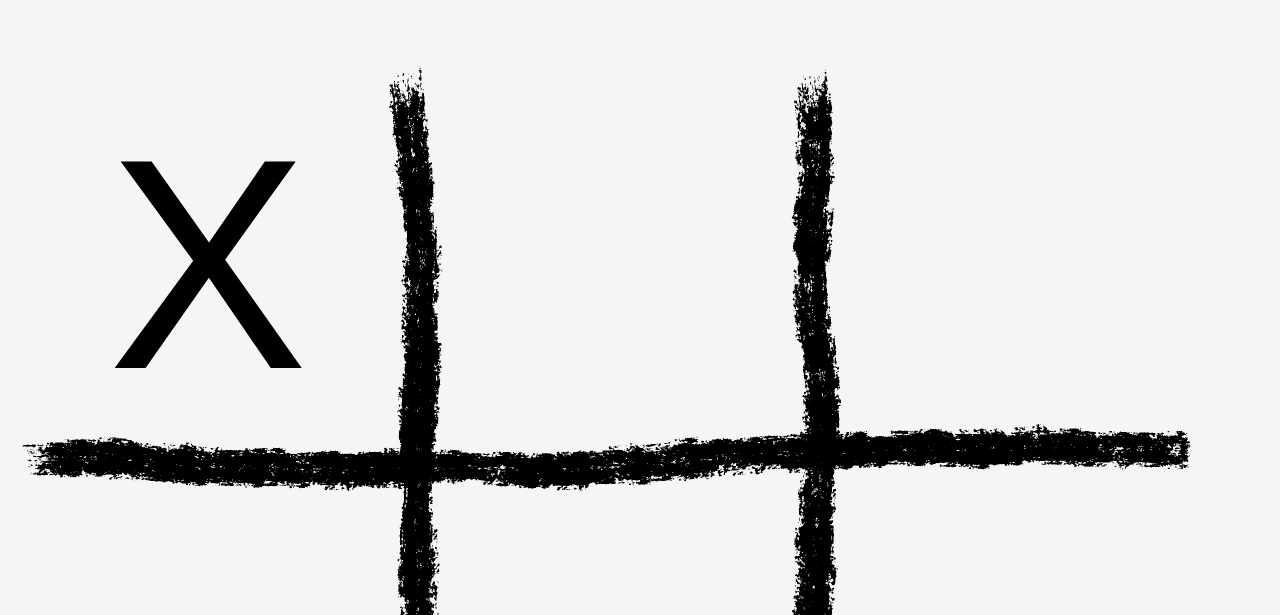
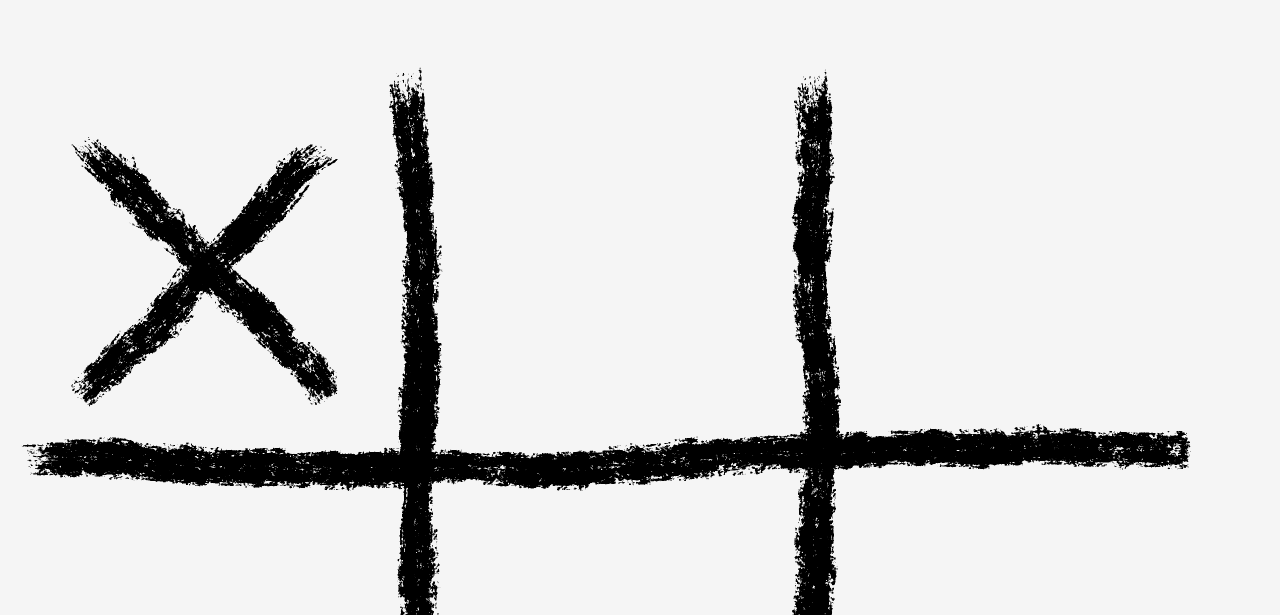
Before and after one commit to RobertLRollins/tic-tac-toe, a plain HTML site: page index.html in a window 1280 px wide. Both pictures are taken after a click on the button 208 px from the left and 449 px from the top of the page. Shown: the part 185-800 px from the top of the page. Drawn offline with Linux system fonts and the light colour scheme.

Commit message:
Add token images

```diff
--- a/style.css
+++ b/style.css
@@ -29,6 +29,12 @@
     background-color: transparent;
 }
 
+.cell img {
+    background: transparent;
+    width: 300px;
+    height: 300px;
+}
+
 .resetButton button {
     font-size: 50px;
     cursor: pointer;
--- a/ttt.js
+++ b/ttt.js
@@ -251,6 +251,24 @@ function ScreenController() {
         // get the newest version of the board and player turn
         const board = game.getBoard();
 
+        /*
+        // Render board squares
+        board.forEach((row, rowIndex) => {
+            row.forEach((cell, columnIndex) => {
+                const cellButton = document.createElement("button");
+                cellButton.classList.add("cell");
+                // Assign row and column data attributes
+                cellButton.dataset.row = rowIndex;
+                cellButton.dataset.column = columnIndex;
+                cellButton.textContent = cell.getValue();
+                boardDiv.appendChild(cellButton);
+            });
+        });
+        */
+
+        // Define paths to your images
+        const imagePathX = 'X14.png'; // Update this path
+        const imagePathO = 'Circle15.png'; // Update this path
 
         // Render board squares
         board.forEach((row, rowIndex) => {
@@ -260,7 +278,15 @@ function ScreenController() {
                 // Assign row and column data attributes
                 cellButton.dataset.row = rowIndex;
                 cellButton.dataset.column = columnIndex;
-                cellButton.textContent = cell.getValue();
+
+                // Check the cell value and add corresponding image
+                const cellValue = cell.getValue();
+                if (cellValue === "X" || cellValue === "O") {
+                    const cellImage = document.createElement("img");
+                    cellImage.src = cellValue === "X" ? imagePathX : imagePathO;
+                    cellButton.appendChild(cellImage);
+                }
+
                 boardDiv.appendChild(cellButton);
             });
         });
```
Also changed, not shown: Circle15.png (added), X14.png (added).
